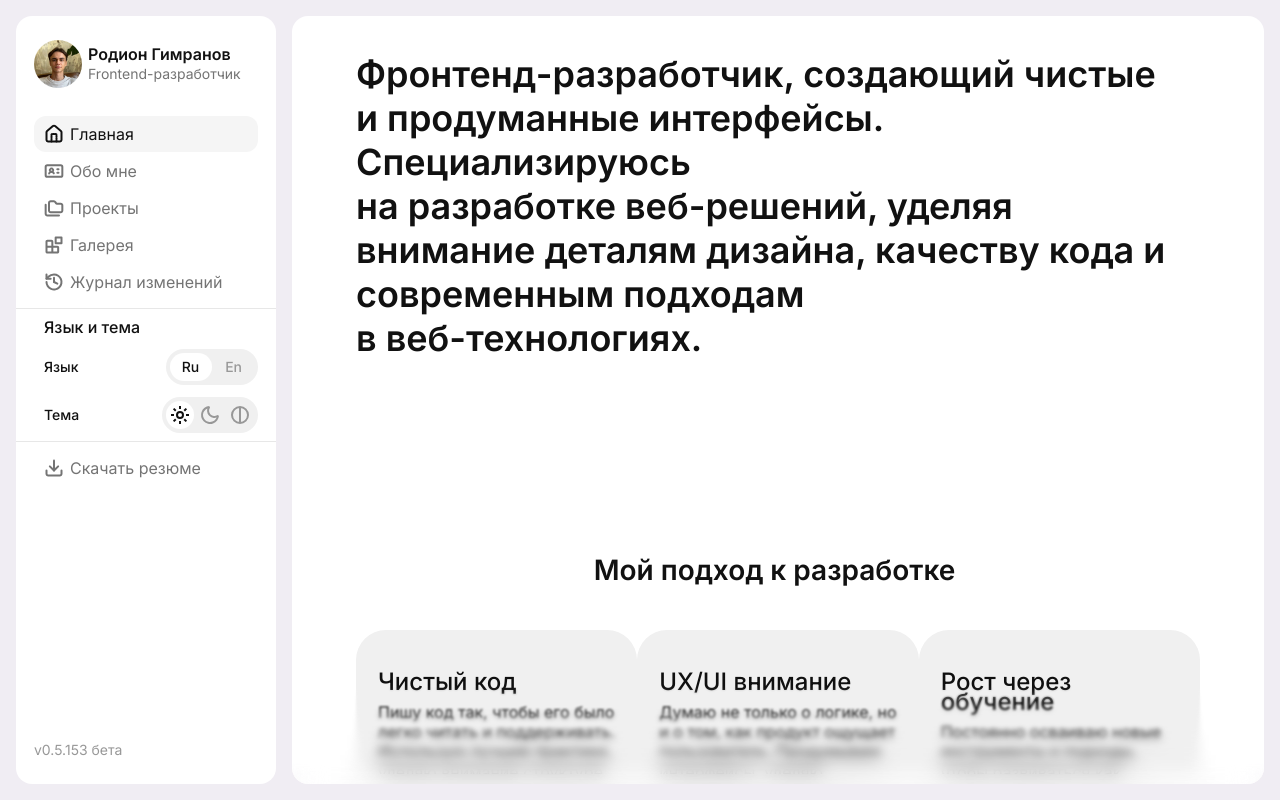
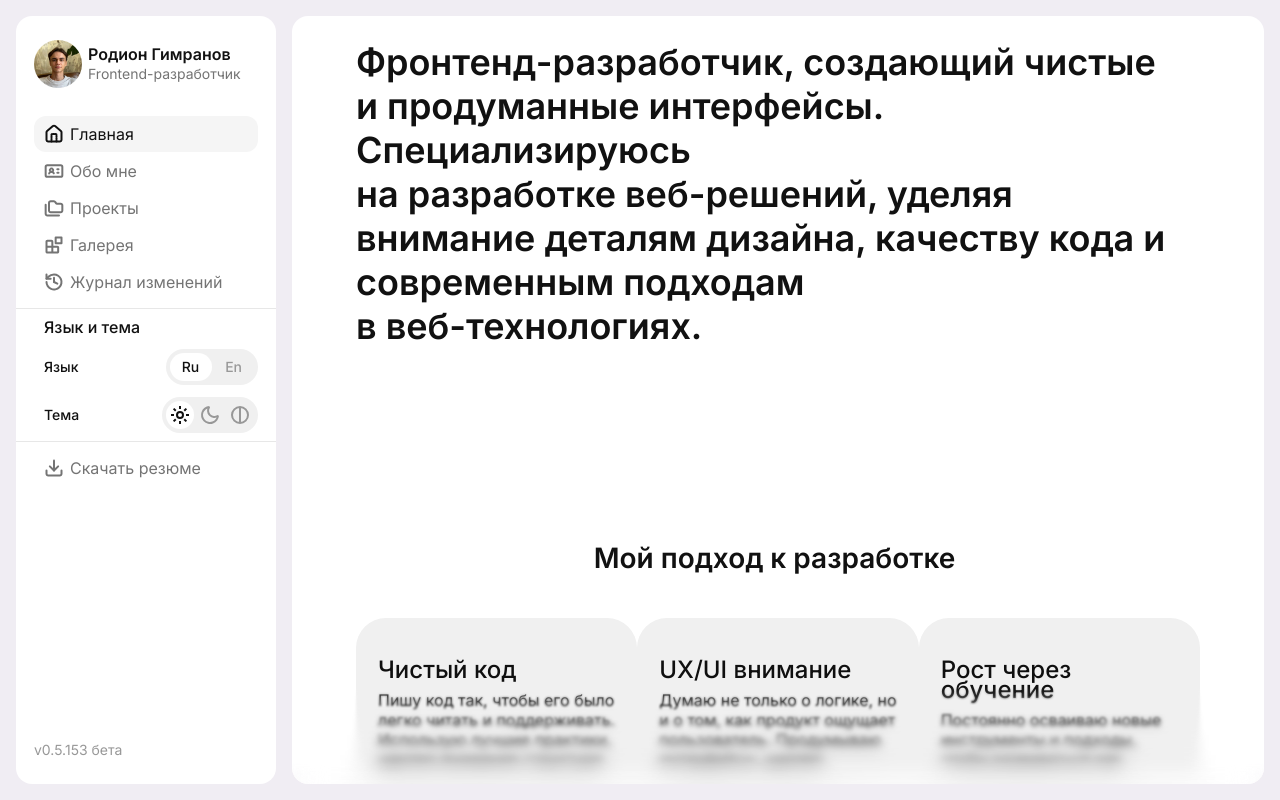
Before and after one commit to RodionGimranov/personal-site, a Vue app: page /Gallery#/Home in a window 1280 px wide. Built offline with nearby package versions, Linux system fonts and the light colour scheme.

Commit message:
style: update padding

```diff
--- a/src/views/AboutPage.vue
+++ b/src/views/AboutPage.vue
@@ -26,7 +26,7 @@ import EducationCard from "@/components/aboutComponents/EducationCard.vue";
 
 <style lang="scss">
 .about_page_wrapper {
-    padding: 26px 36px 0px 36px;
+    padding: 14px 36px 0px 36px;
     display: flex;
     flex-direction: column;
     justify-content: flex-start;
--- a/src/views/HomePage.vue
+++ b/src/views/HomePage.vue
@@ -14,7 +14,7 @@ import TechStack from "@/components/homeComponents/TechStack.vue";
 
 <style lang="scss">
 .home_page_wrapper {
-    padding: 26px 64px 0px 64px;
+    padding: 14px 64px 0px 64px;
     display: flex;
     flex-direction: column;
     justify-content: flex-start;
--- a/src/views/ProjectsPage.vue
+++ b/src/views/ProjectsPage.vue
@@ -21,7 +21,7 @@ const project = computed(() => {
 
 <style lang="scss">
 .projects_page_wrapper {
-    padding: 26px 36px 0px 36px;
+    padding: 14px 36px 0px 36px;
     display: flex;
     justify-content: flex-start;
     align-items: flex-start;
```
